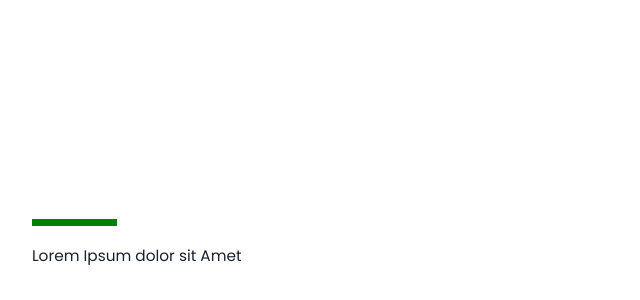
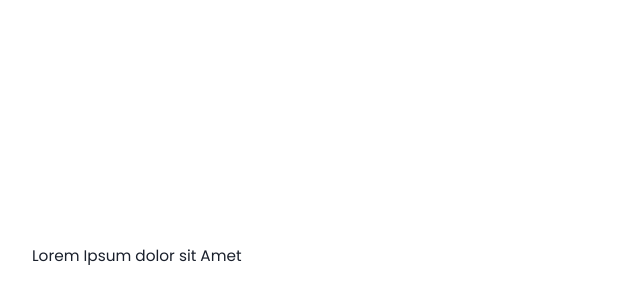
Before and after one commit to Lossmeril/lossmeril-portfolio, a Next.js app: page /about in a window 1280 px wide. Shown: the part 2-302 px from the top of the page, without its empty margins (0-640 px from the left). Built offline with nearby package versions, Linux system fonts and the light colour scheme.

Commit message:
fix: transitions now work

```diff
--- a/components/HOC/withTransition.tsx
+++ b/components/HOC/withTransition.tsx
@@ -4,21 +4,23 @@ import { Schemes } from '../datasets/schemes'
 
 const withTransition = (OriginalComponent, scheme = Schemes.base) => {
   return () => (
+    <Box position="fixed" height="100vh" width="100vw" overflowX="hidden">
       <motion.div
-      initial={{ opacity: 0 }}
-      animate={{ opacity: 1 }}
-      exit={{ opacity: 0 }}
+        initial={{ zIndex: 2, x: '-100%' }}
+        animate={{ zIndex: 1, x: 0 }}
+        exit={{ zIndex: 1, x: '100%' }}
         transition={{
           duration: 1,
           ease: [0.6, -0.05, 0.01, 0.99]
         }}
+        style={{ width: '100vw', position: 'absolute' }}
       >
         <Box
           minH="100vh"
           style={{
             backgroundColor: scheme.bg,
             background:
-            'linear-gradient(90deg, ' +
+              'linear-gradient(135deg, ' +
               scheme.bg +
               ' 0%, ' +
               scheme.bgDarker +
@@ -42,6 +44,23 @@ const withTransition = (OriginalComponent, scheme = Schemes.base) => {
           </Container>
         </Box>
       </motion.div>
+      {/* <motion.div
+        style={{ background: colors.white, rotate: '45deg' }}
+        className="transition slide-in"
+        initial={{ scaleX: 0, opacity: 0 }}
+        animate={{ scaleX: 0, opacity: 0 }}
+        exit={{ scaleX: 1, opacity: 1 }}
+        transition={{ duration: 0.25, ease: 'easeInOut' }}
+      ></motion.div>
+      <motion.div
+        style={{ background: colors.white, rotate: '45deg' }}
+        className="transition slide-out"
+        initial={{ scaleX: 1, opacity: 1 }}
+        animate={{ scaleX: 0, opacity: 0 }}
+        exit={{ scaleX: 0, opacity: 0 }}
+        transition={{ duration: 0.25, ease: 'easeInOut' }}
+      ></motion.div> */}
+    </Box>
   )
 }
 
--- a/components/navbar.tsx
+++ b/components/navbar.tsx
@@ -16,7 +16,7 @@ import { Pages } from './datasets/pages'
 import theme from '../styles/theme'
 
 const NavbarItem = ({ href, path, target, children, ...props }) => {
-  const { thisPage } = props
+  const { thispage } = props
   const active = path === href
 
   return (
@@ -27,8 +27,8 @@ const NavbarItem = ({ href, path, target, children, ...props }) => {
           fontFamily: theme.fonts.heading
         }}
         color={theme.colors.white}
-        _hover={{ color: thisPage.scheme.hover }}
-        _after={{ borderColor: thisPage.scheme.highlight + ' !important' }}
+        _hover={{ color: thispage.scheme.hover }}
+        _after={{ borderColor: thispage.scheme.highlight + ' !important' }}
         fontSize={{ base: '12px', md: '20px' }}
         target={target}
         {...props}
@@ -40,9 +40,9 @@ const NavbarItem = ({ href, path, target, children, ...props }) => {
 }
 
 const Navbar = props => {
-  const { path, thisPage } = props
+  const { path, thispage } = props
   return (
-    <Box as="nav" w="100%" zIndex={1} {...props} position="absolute" top={3}>
+    <Box as="nav" w="100%" zIndex={3} {...props} position="absolute" top={3}>
       <Container
         display="flex"
         p={2}
@@ -64,7 +64,7 @@ const Navbar = props => {
               path={path}
               target={undefined}
               key={link.href}
-              thisPage={thisPage}
+              thispage={thispage}
             >
               {link.title}
             </NavbarItem>
@@ -76,7 +76,7 @@ const Navbar = props => {
             display="inline-flex"
             alignItems="left"
             pl={2}
-            thisPage={thisPage}
+            thispage={thispage}
           >
             <IoLogoGithub style={{ marginRight: '0.5em' }} />
             Source
--- a/layouts/main.tsx
+++ b/layouts/main.tsx
@@ -4,13 +4,13 @@ import Navbar from '../components/navbar'
 import { Pages } from '../components/datasets/pages'
 
 const GetCurrentPage = path => {
-  let thisPage
+  let thispage
   Pages.pages.map(page => {
     if (page.href === path) {
-      thisPage = page
+      thispage = page
     }
   })
-  return thisPage !== undefined ? thisPage : Pages.pages[0]
+  return thispage !== undefined ? thispage : Pages.pages[0]
 }
 
 const Main = ({ children, router }) => {
@@ -26,9 +26,9 @@ const Main = ({ children, router }) => {
       </Head>
 
       <Box minH="100vh">
-        <Navbar path={router.asPath} thisPage={currentPage} />
+        <Navbar path={router.asPath} thispage={currentPage} />
 
-        <Box style={{ overflowX: 'hidden' }}>{children}</Box>
+        <Box style={{ overflow: 'hidden' }}>{children}</Box>
       </Box>
     </Box>
   )
--- a/pages/_app.tsx
+++ b/pages/_app.tsx
@@ -13,8 +13,7 @@ const Portfolio = ({ Component, pageProps, router }) => {
     <ChakraProvider theme={theme}>
       <Layout router={router}>
         <AnimatePresence
-          exitBeforeEnter
-          initial={true}
+          initial={false}
           onExitComplete={() => {
             if (typeof window !== 'undefined') {
               window.scrollTo({ top: 0 })
--- a/pages/about.tsx
+++ b/pages/about.tsx
@@ -4,11 +4,17 @@ import { Schemes } from '../components/datasets/schemes'
 
 import withTransition from '../components/HOC/withTransition'
 
+const PageScheme = Schemes.pink
+
 const Home: React.FC = () => {
   return (
     <Container maxW="container.xl">
       <Box w="100%">
-        <Heading as="h1" variant="page-title">
+        <Heading
+          as="h1"
+          variant="page-title"
+          _after={{ borderColor: PageScheme.highlight + ' !important' }}
+        >
           What do I do?
         </Heading>
         <Text>Lorem Ipsum dolor sit Amet</Text>
@@ -17,4 +23,4 @@ const Home: React.FC = () => {
   )
 }
 
-export default withTransition(Home, Schemes.pink)
+export default withTransition(Home, PageScheme)
--- a/styles/globals.scss
+++ b/styles/globals.scss
@@ -8,28 +8,25 @@
 }
 
 //GLOBAL --TRANSITION BARS
-// .transition {
-//   position: fixed;
-//   top: 0;
-//   left: 0;
-//   height: 100vh;
-//   width: 100%;
-
-//   &.slide-in {
-//     transform-origin: left;
-//   }
-
-//   &.slide-out {
-//     transform-origin: right;
-//   }
-// }
-
-// .transition-logo {
-//   position: fixed;
-//   top: 0;
-//   left: 0;
-//   pointer-events: none;
-// }
+.transition {
+  position: fixed;
+  top: 0;
+  left: 0;
+  height: 100vh;
+  width: 100%;
+  &.slide-in {
+    transform-origin: left;
+  }
+  &.slide-out {
+    transform-origin: right;
+  }
+}
+.transition-logo {
+  position: fixed;
+  top: 0;
+  left: 0;
+  pointer-events: none;
+}
 
 //NAVBAR
 .navbar-link {
```
Also changed, not shown: pages/index.tsx (+4 -9 lines). Lines whose indentation alone changed are shown as unchanged.
